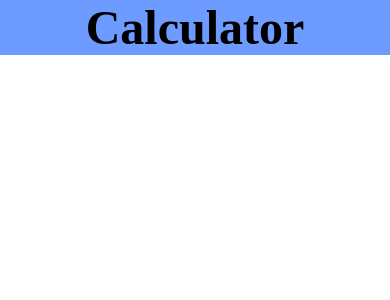
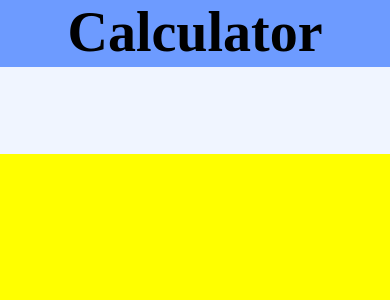
Before and after one commit to csm-18/calc-web, a Vue app in the folder frontend/: page / in a window 390 px wide. Shown: the top 300 px of the page. Built offline with nearby package versions, Linux system fonts and the light colour scheme; a web font is replaced by a local one.

Commit message:
fe: add Calc component,input-box

```diff
--- a/frontend/src/assets/main.css
+++ b/frontend/src/assets/main.css
@@ -1,3 +1,9 @@
+:root {
+  --blue: #6d9bff;
+  --white: #f0f5ff;
+  --charcoal: #2c3e50;
+}
+
 body {
   margin: 0;
   padding: 0;
--- /dev/null
+++ b/frontend/src/components/Calc.vue
@@ -0,0 +1,29 @@
+<script setup></script>
+
+<template>
+  <div class="con"><input id="input" type="text" /></div>
+</template>
+
+<style scoped>
+@media only screen and (max-width: 600px) {
+  .con {
+    display: flex;
+    flex-direction: column;
+    background: yellow;
+
+    #input {
+      text-align: right;
+      border: none;
+      outline: none;
+      font-size: 3rem;
+      padding: 1rem;
+      background: var(--white);
+      color: var(--charcoal);
+
+      overflow-x: auto;
+      white-space: nowrap;
+      touch-action: manipulation;
+    }
+  }
+}
+</style>
--- a/frontend/src/views/Home.vue
+++ b/frontend/src/views/Home.vue
@@ -1,9 +1,13 @@
-<script setup></script>
+<script setup>
+import Calc from '../components/Calc.vue'
+</script>
 
 <template>
   <div class="con">
     <h1>Calculator</h1>
-    <div class="calc-con"></div>
+    <div class="calc-con">
+      <Calc />
+    </div>
   </div>
 </template>
 
@@ -11,13 +15,23 @@
 .con {
   display: flex;
   flex-direction: column;
+  height: 100vh;
+  overflow: hidden;
 
   h1 {
     margin: 0;
     text-align: center;
-    background: #6d9bff;
-    font-size: 3rem;
+    background: var(--blue);
+    font-size: 3.5rem;
+    padding-bottom: 0.2rem;
     font-family: Itim;
+  }
+
+  .calc-con {
+    display: flex;
+    justify-content: center;
+    align-items: center;
+    flex: 1;
   }
 }
 </style>
```
Also changed, not shown: 1 other file (tests, documents, lock files or other folders).
